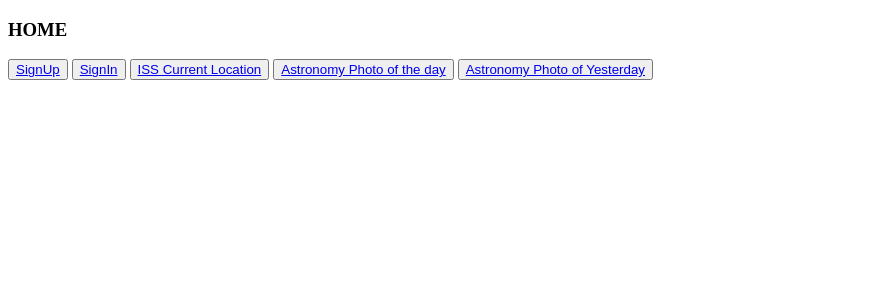
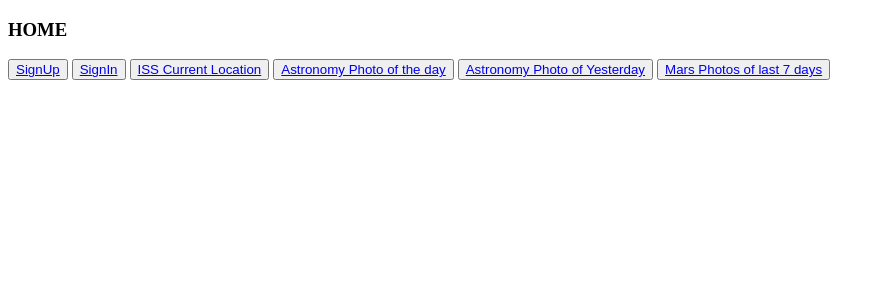
Before and after one commit to mamanyusufkhan/Andromeda--IUT-FIS_Website, a Django app: page / in a window 1280 px wide. Shown: the top 300 px of the page, without its empty margins (0-885 px from the left). Run offline with Django 4.2, Linux system fonts and the light colour scheme.

Commit message:
Mars Rover Photos Integrated

```diff
--- a/FISApp/urls.py
+++ b/FISApp/urls.py
@@ -1,6 +1,6 @@
 from django.urls import path
 from . import views
-from .AstroInfo import issLocation, astroPhotoDay
+from .AstroInfo import issLocation, astroPhotoDay, marsPhotos
 
 
 urlpatterns = [
@@ -11,4 +11,5 @@ urlpatterns = [
     path('ISSLocation/', issLocation.isslocation, name='ISSLocation'),
     path('astroPhotoDay/', astroPhotoDay.astroPhotoOftheDay, name='astroPhotoDay'),
     path('astroPhotoYesterday/', astroPhotoDay.astroPhotoOfYesterday, name='astroPhotoOfYesterday'),
+    path('marsPhotos/', marsPhotos.marsPhotos, name='marsPhotos'),
 ]
--- a/Template/home.html
+++ b/Template/home.html
@@ -21,12 +21,14 @@
          <button type="submit"> <a href="/ISSLocation">ISS Current Location</a></button>
          <button type="submit"> <a href="/astroPhotoDay">Astronomy Photo of the day</a></button>
          <button type="submit"> <a href="/astroPhotoYesterday">Astronomy Photo of Yesterday</a></button>
+         <button type="submit"> <a href="/marsPhotos">Mars Photos of last 7 days</a></button>
     {%else%}
         <button type="submit"> <a href="/register">SignUp</a></button>
         <button type="submit"> <a href="/login">SignIn</a></button>
         <button type="submit"> <a href="/ISSLocation">ISS Current Location</a></button>
         <button type="submit"> <a href="/astroPhotoDay">Astronomy Photo of the day</a></button>
         <button type="submit"> <a href="/astroPhotoYesterday">Astronomy Photo of Yesterday</a></button>
+        <button type="submit"> <a href="/marsPhotos">Mars Photos of last 7 days</a></button>
     {% endif %}
     <script src = "" async defer></script>
 </body>
```
Also changed, not shown: db.sqlite3.
